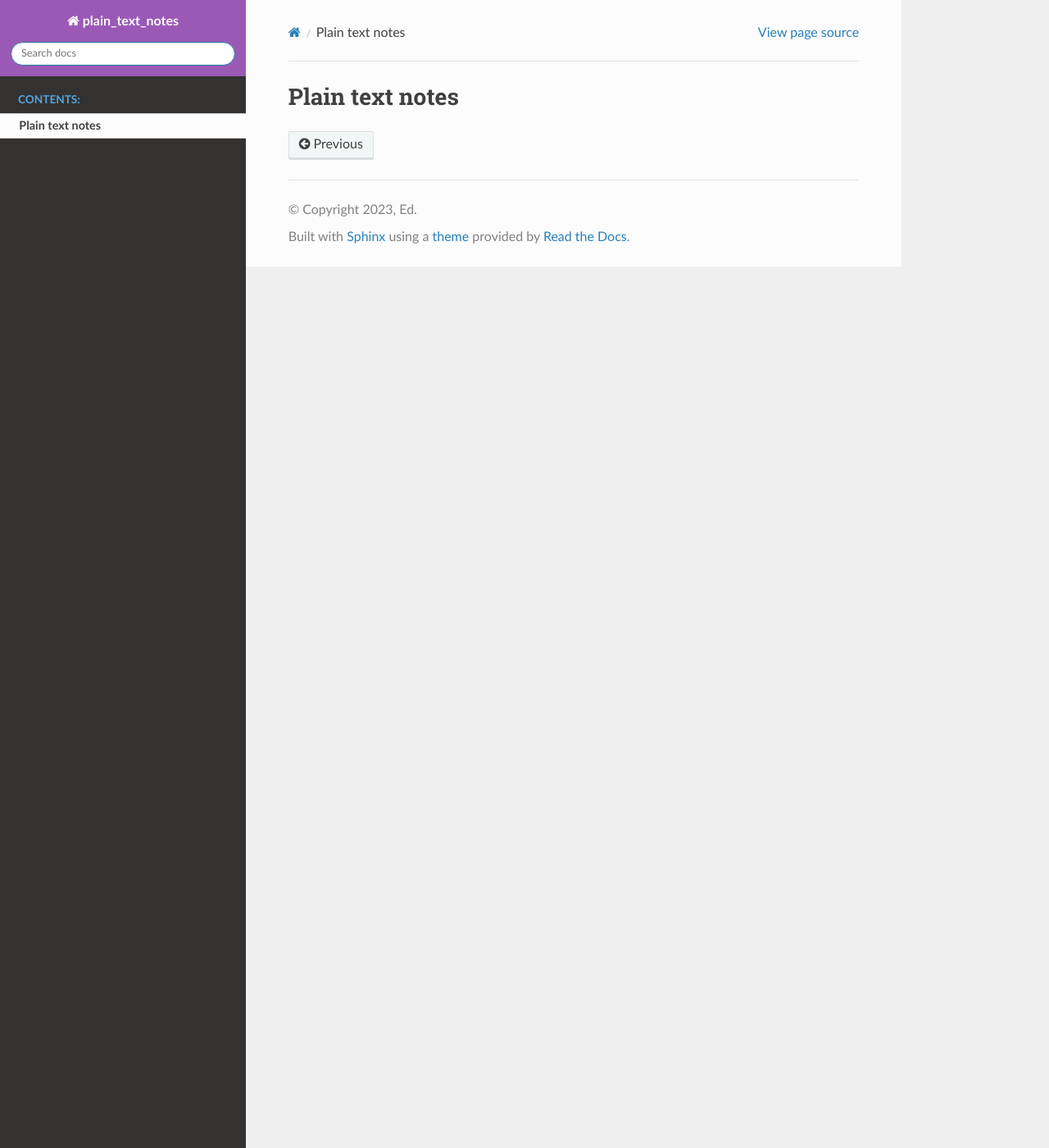
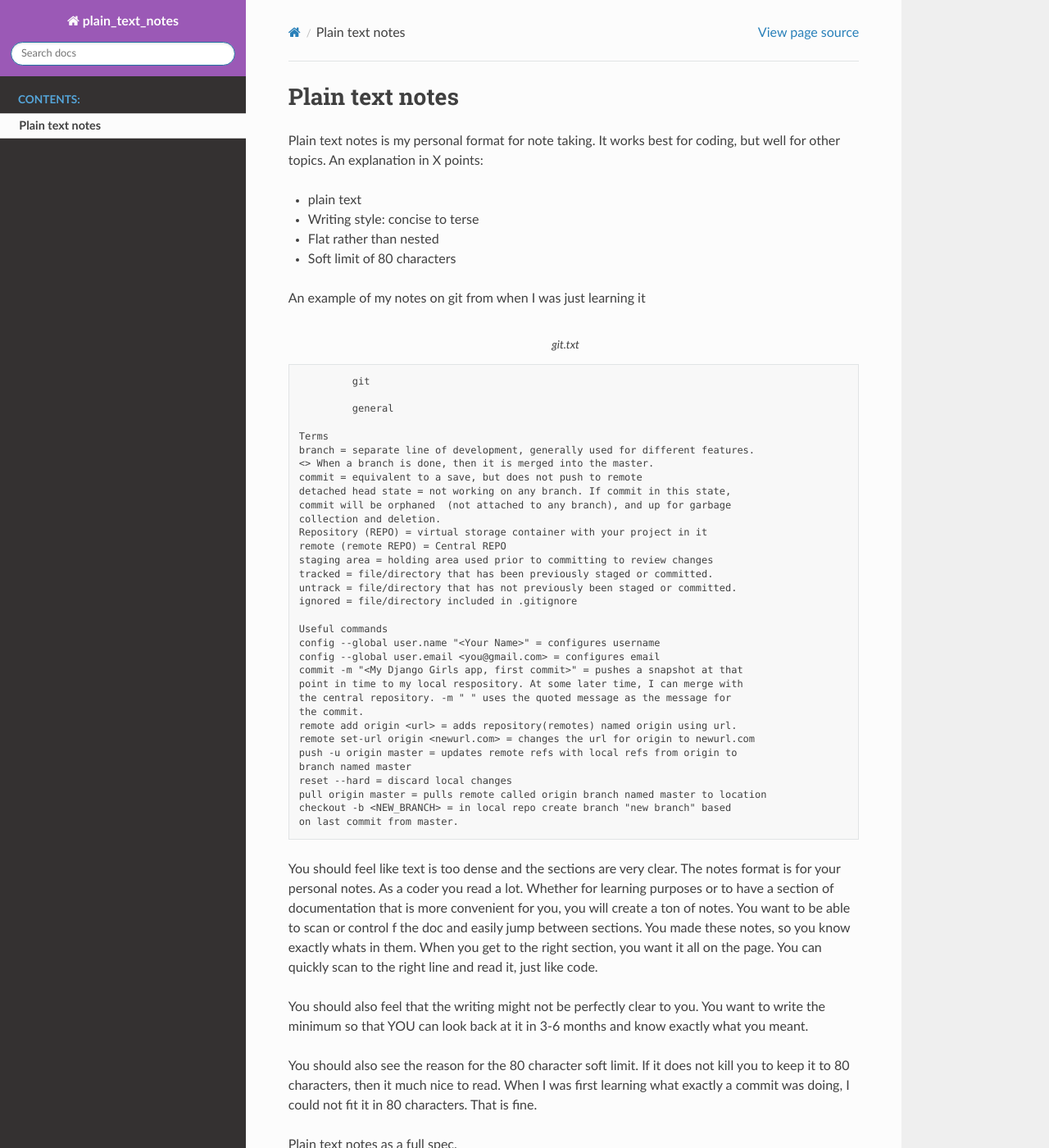
Before and after one commit to Rowlando13/plain-text-notes, a Sphinx documentation site: the page built from docs/source/general/plain_text_notes.rst, in a window 1280 px wide and 1400 px high. Shown: the whole window at 82% size. Built offline with Sphinx 7.4.7 and the Read the Docs theme 2.0.0, drawn with Linux system fonts in a browser that asks for light colours; some of the changed text lies outside the part shown.

Commit message:
Rough draft so far.

```diff
--- a/docs/source/general/plain_text_notes.rst
+++ b/docs/source/general/plain_text_notes.rst
@@ -1,2 +1,95 @@
 Plain text notes
 ====================
+
+Plain text notes is my personal format for note taking. It works best for coding, but well for other topics. An explanation in X points:
+
+*  plain text
+*  Writing style: concise to terse
+*  Flat rather than nested
+*  Soft limit of 80 characters
+
+An example of my notes on git from when I was just learning it
+
+.. code-block:: text
+   :caption: git.txt
+
+            git
+
+            general
+
+   Terms
+   branch = separate line of development, generally used for different features.
+   <> When a branch is done, then it is merged into the master.
+   commit = equivalent to a save, but does not push to remote
+   detached head state = not working on any branch. If commit in this state,
+   commit will be orphaned  (not attached to any branch), and up for garbage
+   collection and deletion.
+   Repository (REPO) = virtual storage container with your project in it
+   remote (remote REPO) = Central REPO
+   staging area = holding area used prior to committing to review changes
+   tracked = file/directory that has been previously staged or committed.
+   untrack = file/directory that has not previously been staged or committed.
+   ignored = file/directory included in .gitignore
+
+   Useful commands
+   config --global user.name "<Your Name>" = configures username
+   config --global user.email <you@gmail.com> = configures email
+   commit -m "<My Django Girls app, first commit>" = pushes a snapshot at that
+   point in time to my local respository. At some later time, I can merge with
+   the central repository. -m " " uses the quoted message as the message for
+   the commit.
+   remote add origin <url> = adds repository(remotes) named origin using url.
+   remote set-url origin <newurl.com> = changes the url for origin to newurl.com
+   push -u origin master = updates remote refs with local refs from origin to
+   branch named master
+   reset --hard = discard local changes
+   pull origin master = pulls remote called origin branch named master to location
+   checkout -b <NEW_BRANCH> = in local repo create branch "new branch" based
+   on last commit from master.
+
+You should feel like text is too dense and the sections are very clear. The notes format is for your personal notes. As a coder you read a lot. Whether for learning purposes or to have a section of documentation that is more convenient for you, you will create a ton of notes. You want to be able to scan or control f the doc and easily jump between sections. You made these notes, so you know exactly whats in them. When you get to the right section, you want it all on the page. You can quickly scan to the right line and read it, just like code.
+
+You should also feel that the writing might not be perfectly clear to you. You want to write the minimum so that YOU can look back at it in 3-6 months and know exactly what you meant.
+
+You should also see the reason for the 80 character soft limit. If it does not kill you to keep it to 80 characters, then it much nice to read. When I was first learning what exactly a commit was doing, I could not fit it in 80 characters. That is fine.
+
+Plain text notes as a full spec.
+
+*  File type: utf-8 encoded plain text
+*  Writing style: Prefer phrases to complete sentence. Maximum clarity with minimum text.
+*  File name: <topic> <subtopic> .txt , eg "Python 3 datetime.txt". The subtopic is optional
+*  Symbol substitution:
+
+      * substitution start and stop symbol: ``<`` ``>``
+      * The command ``git status`` would be written as is since you just type it in. The command ``git remote add url`` would be written as git remote add <url.com>, since you have to replace <url.com> with an actual url.
+      * The default substitution start and stop symbols may not be suitable for all conditions and can be set on a per document basis.
+      * The text between < and > may hint at how the text is formatted it , eg git config --global user.email <you@gmail.com>.
+
+*  There are only 3 division levels available in a document.
+
+      * The section name is indented 12 spaces, ie 3 tabes of 4 spaces. The number of spaces per tab may vary by user preference between 2 and 4.
+      * The paragraph name is aligned left.
+      * The sub statements are preceded by <> and one space.
+
+      .. code-block:: text
+
+                  <Section name>
+
+         <Paragraph name>
+         <statement>
+         <> <sub statement>
+
+      .. code-block:: text
+         :caption: selections from notes on git
+
+                  General
+
+         Commands: (All commands prefaced by git)
+         add --all = adds all files to the staging area, except those removed by git ignore.
+         <> add file_name.txt = add file_name.txt to the staging area
+         <> add -i = starts an interactive session to sort files into staging area
+
+*  (Optional) The document may start with a section name that is the same as the document name.
+*  (Recommended) Soft limit of 80 characters per line.
+
+Useful patterns for taking coding notes.
```
